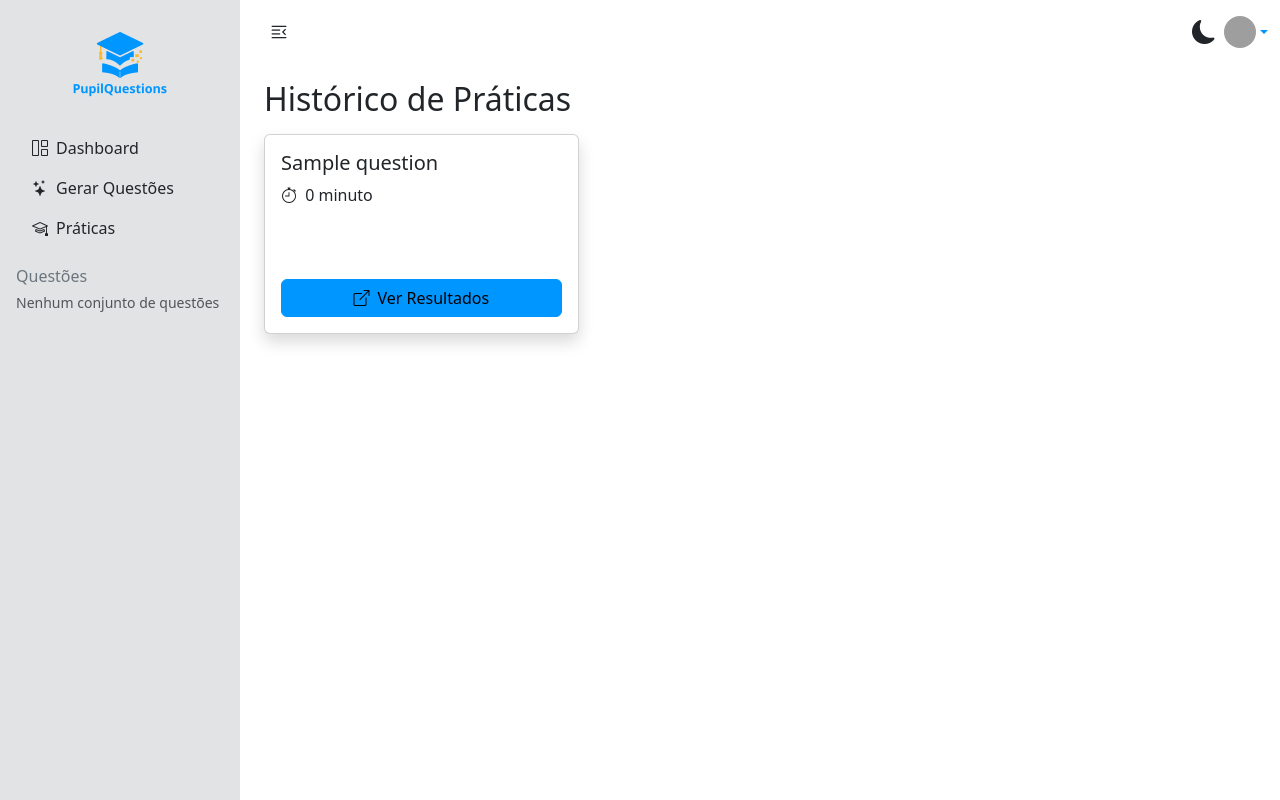
After one commit to Joab0/pupil-questions, a Django app: template backend/apps/questions/templates/questions/practices.html in a window 1280 px wide. The commit adds this page. Run offline with Django 5.2, Linux system fonts and the light colour scheme; the template is opened without the code that fills it: most values are stand-ins (such as "Sample title", 1, 10 or a date in 2020); parts of the project's set-up code (start-up, migrations or seed data) failed here and were passed over; some libraries are stand-ins or nearby versions; grey boxes are pictures that could not be loaded.

Commit message:
feat: add user practices page

```diff
--- a/backend/apps/common/templates/components/menu.html
+++ b/backend/apps/common/templates/components/menu.html
@@ -2,6 +2,7 @@
 <nav class="nav flex-column px-3">
   {% nav_link "Dashboard" "dashboard" "grid-1x2" %}
   {% nav_link "Gerar Questões" "add_question_set" "stars" %}
+  {% nav_link "Práticas" "user_practices" "mortarboard" %}
   <div class="mt-3 mb-1">
     <span class="fs-6 text-secondary">Questões</span>
   </div>
--- /dev/null
+++ b/backend/apps/questions/templates/questions/practices.html
@@ -0,0 +1,41 @@
+{% extends "components/layout.html" %}
+{% load icons %}
+{% block content %}
+    <h2 class="mb-3">Histórico de Práticas</h2>
+    {% if not sessions %}
+        <div class="mt-5 text-center">
+            <p>Sem praticas para mostrar.</p>
+        </div>
+    {% else %}
+        <div class="row row-cols-1 row-cols-lg-3 row-cols-md-2 g-4">
+            {% for session in sessions %}
+                <div class="col">
+                    <div class="card shadow" style="min-height: 200px;">
+                        <div class="card-body d-flex flex-column">
+                            <span>
+                                <h5>{{ session.question_set.title }}</h5>
+                                <span class="d-flex flex-column">
+                                    <span>
+                                        {% icon "stopwatch" "me-1" %}
+                                        {% if session.finished_at %}
+                                            {{ session.created_at|timesince:session.finished_at }}
+                                        {% else %}
+                                            Em andamento
+                                        {% endif %}
+                                    </span>
+                                </span>
+                            </span>
+                            {% if session.finished_at %}
+                                <a href="{% url "question_set_practice_results" question_set_id=session.question_set.id session_id=session.id %}"
+                                   class="btn btn-primary mt-auto">{% icon "box-arrow-up-right" "me-2" %}Ver Resultados</a>
+                            {% else %}
+                                <a href="{% url "question_set_practice" question_set_id=session.question_set.id session_id=session.id %}"
+                                   class="btn btn-success mt-auto">{% icon "box-arrow-up-right" "me-2" %}Continuar Prática ({{ session.current_index|add:1 }}/{{ session.questions_order|length }})</a>
+                            {% endif %}
+                        </div>
+                    </div>
+                </div>
+            {% endfor %}
+        </div>
+    {% endif %}
+{% endblock content %}
--- a/backend/apps/questions/urls.py
+++ b/backend/apps/questions/urls.py
@@ -17,6 +17,11 @@ urlpatterns = [
         name="question_set_start_practice",
     ),
     path(
+        "practices",
+        views.user_practices_view,
+        name="user_practices",
+    ),
+    path(
         "<ulid:question_set_id>/practices/<ulid:session_id>",
         views.question_set_practice_view,
         name="question_set_practice",
```
Also changed, not shown: backend/apps/questions/views.py (+15 -0 lines).
